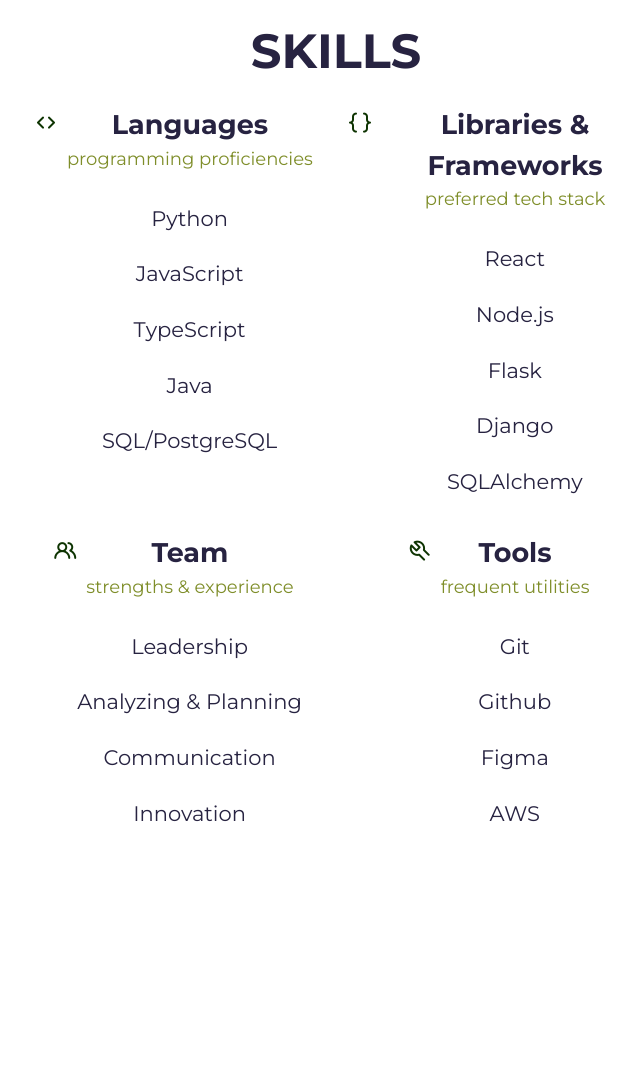
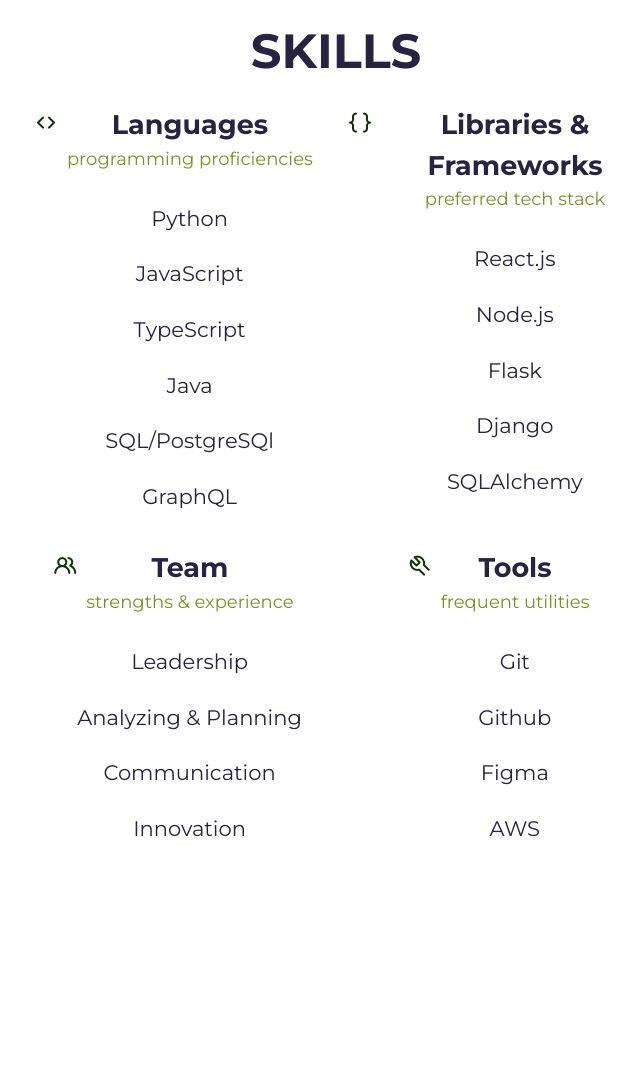
Before and after one commit to gmacfarq/portfolio-website, a Flask app: page / in a window 1280 px wide. Shown: the part 1770-2860 px from the top of the page, without its empty margins (304-944 px from the left). Run offline with Flask 3, Linux system fonts and the light colour scheme; some libraries are stand-ins or nearby versions.

Commit message:
add skills

```diff
--- a/templates/index.html
+++ b/templates/index.html
@@ -133,7 +133,12 @@
             </div>
             <div class="skills-data">
               <div class="skills-titles">
-                <h3 class="skills-name">SQL/PostgreSQL</h3>
+                <h3 class="skills-name">SQL/PostgreSQl</h3>
+              </div>
+            </div>
+            <div class="skills-data">
+              <div class="skills-titles">
+                <h3 class="skills-name">GraphQL</h3>
               </div>
             </div>
           </div>
@@ -151,7 +156,7 @@
           <div class="skills-list grid">
             <div class="skills-data">
               <div class="skills-titles">
-                <h3 class="skills-name">React</h3>
+                <h3 class="skills-name">React.js</h3>
               </div>
             </div>
             <div class="skills-data">
```
